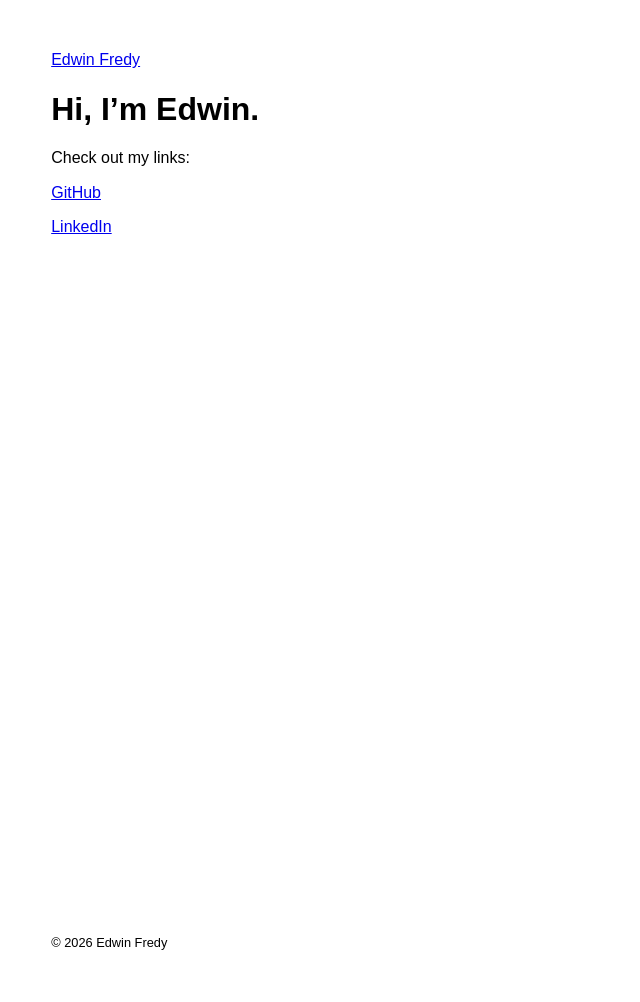
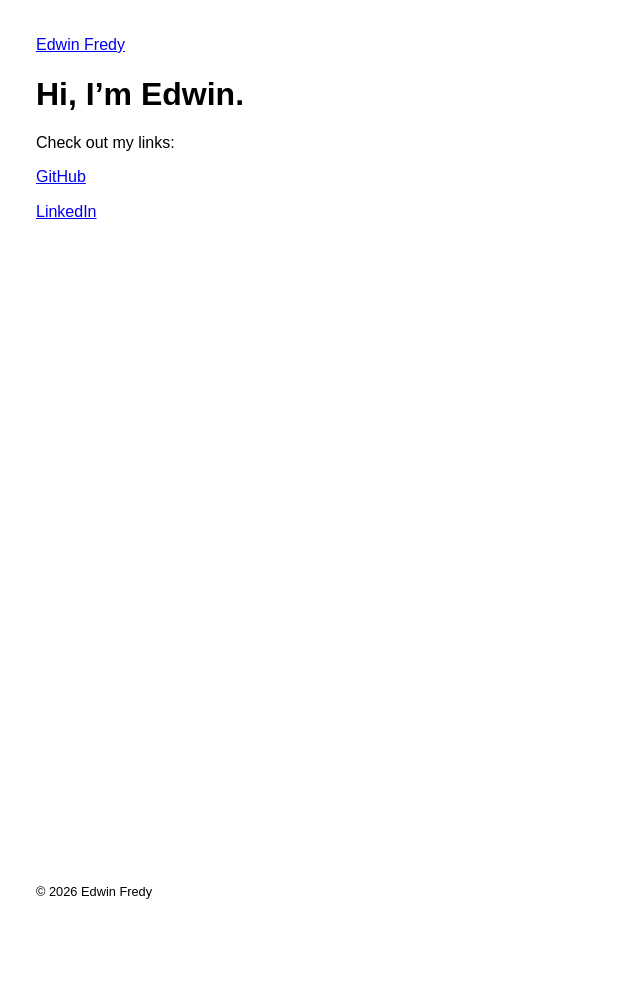
Before and after one commit to edwinfredy/hi, a Jekyll site: the page built from index.md, in a window 1280 px wide. Shown: the whole page, without its empty margins (0-640 px from the left). Built offline with Jekyll 4.4.1, drawn with Linux system fonts in a browser that asks for light colours; after the commit the page ends 972 px from its top, so only the background shows below that.

Commit message:
Modified footer positioning

```diff
--- a/assets/css/style.css
+++ b/assets/css/style.css
@@ -1,3 +1,3 @@
-html {font-family:Arial, Helvetica, sans-serif; margin: 4%; min-height: 100%; }
-body {min-height: 100vh; display: flex; flex-direction: column; }
+html {font-family:Arial, Helvetica, sans-serif; margin: 4vh; min-height: 100%; }
+body {min-height: 96vh; display: flex; flex-direction: column; }
 main {flex: 1; }
```
